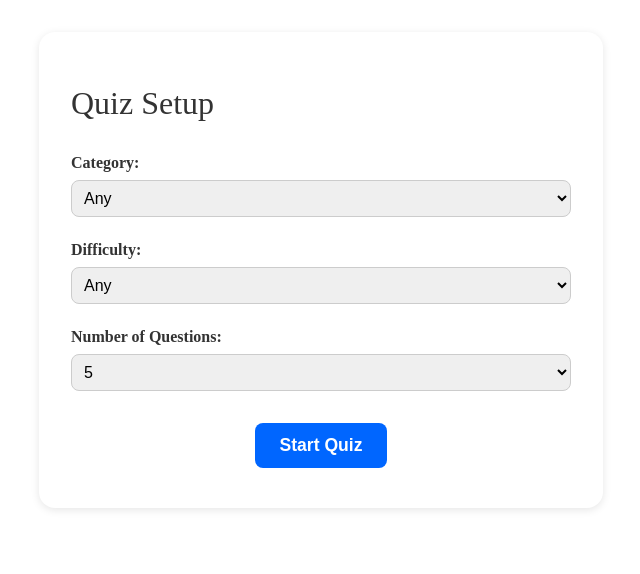
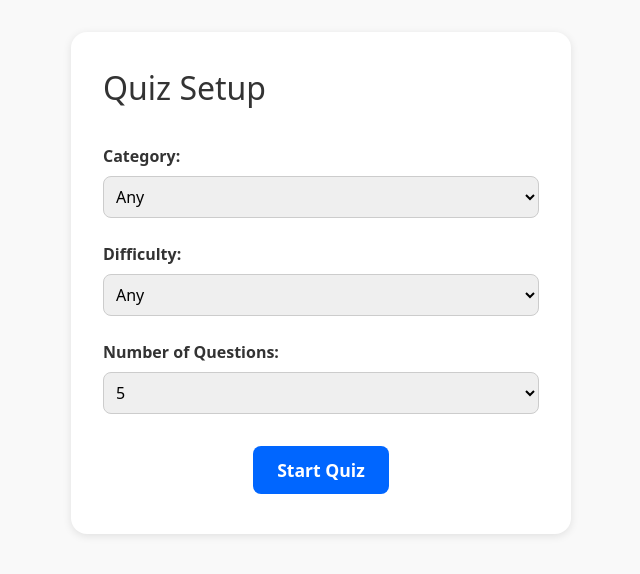
Before and after one commit to denichinv/quiz-app, a React (Vite) app in the folder quiz-app/: page / in a window 1280 px wide. Shown: the top 574 px of the page, without its empty margins (319-959 px from the left). Built offline with nearby package versions, Linux system fonts and the light colour scheme.

Commit message:
add base scss

```diff
--- a/quiz-app/src/styles/_base.scss
+++ b/quiz-app/src/styles/_base.scss
@@ -0,0 +1,47 @@
+@use "./variables" as var;
+
+*,
+*::before,
+*::after {
+  box-sizing: border-box;
+  margin: 0;
+  padding: 0;
+}
+
+body {
+  font-family: system-ui, -apple-system, sans-serif;
+  font-size: var.$font-size-sm;
+  line-height: 1.5;
+  color: var.$text-color;
+  background-color: var.$background-lighter;
+}
+
+h1,
+h2,
+h3,
+h4,
+h5,
+h6 {
+  font-weight: var.$font-weight-bold;
+  margin-bottom: var.$spacing-md;
+}
+
+p {
+  margin-bottom: var.$spacing-md;
+}
+
+input,
+select,
+textarea,
+button {
+  font-family: inherit;
+  font-size: inherit;
+}
+
+button:focus,
+input:focus,
+select:focus,
+textarea:focus {
+  outline: 2px solid var.$primary-blue;
+  outline-offset: 2px;
+}
```
